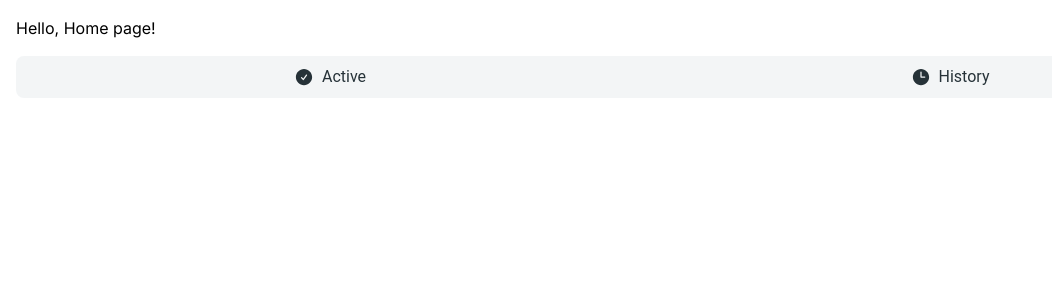
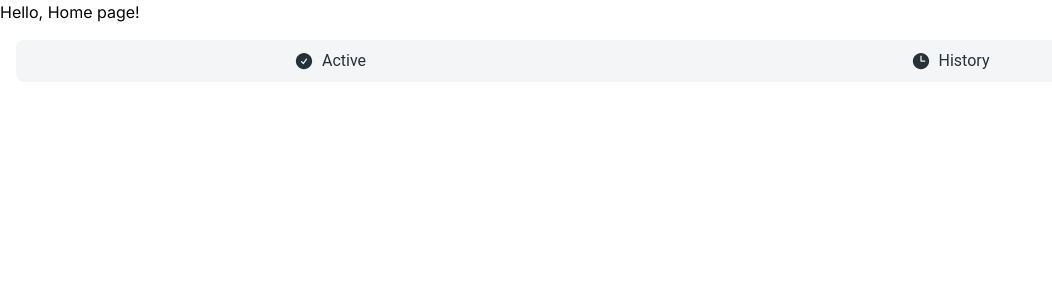
Before and after one commit to Adam43/FoodOpp-App, a Next.js app in the folder food-opp/: page /user in a window 1280 px wide. Shown: the top 300 px of the page, without its empty margins (0-1052 px from the left). Built offline with nearby package versions, Linux system fonts and the light colour scheme.

Commit message:
Adding navbar

```diff
--- /dev/null
+++ b/food-opp/app/user/layout.js
@@ -0,0 +1,10 @@
+import Header from './Header'
+
+const UserLayout = ({ children }) => {
+  return <section>
+    <Header/>
+    {children}
+  </section>
+}
+
+export default UserLayout
--- a/food-opp/app/user/page.js
+++ b/food-opp/app/user/page.js
@@ -6,7 +6,6 @@ import RequestList from './RequestList';
 export default function Page() {
   return (
     <div className="flex flex-col gap-4 p-4">
-      <Header />
       <RequestList />
     </div>
   );
```
